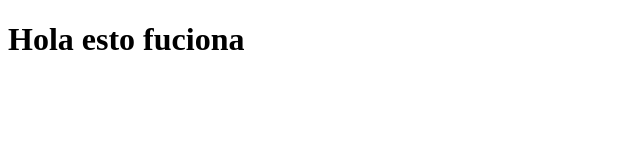
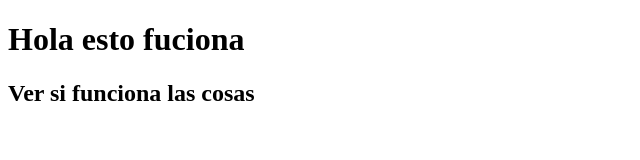
Before and after one commit to AxelArani-code/Tests, a plain HTML site: page index.html in a window 1280 px wide. Shown: the whole page, without its empty margins (0-640 px from the left). Drawn offline with Linux system fonts and the light colour scheme.

Commit message:
Confirmar

```diff
--- a/index.html
+++ b/index.html
@@ -9,6 +9,7 @@
     <div class="conteiner">
         <div class="row">
             <h1>Hola esto fuciona</h1>
+            <h2>Ver si funciona las cosas </h2>
         </div>
     </div>
 </body>
```
